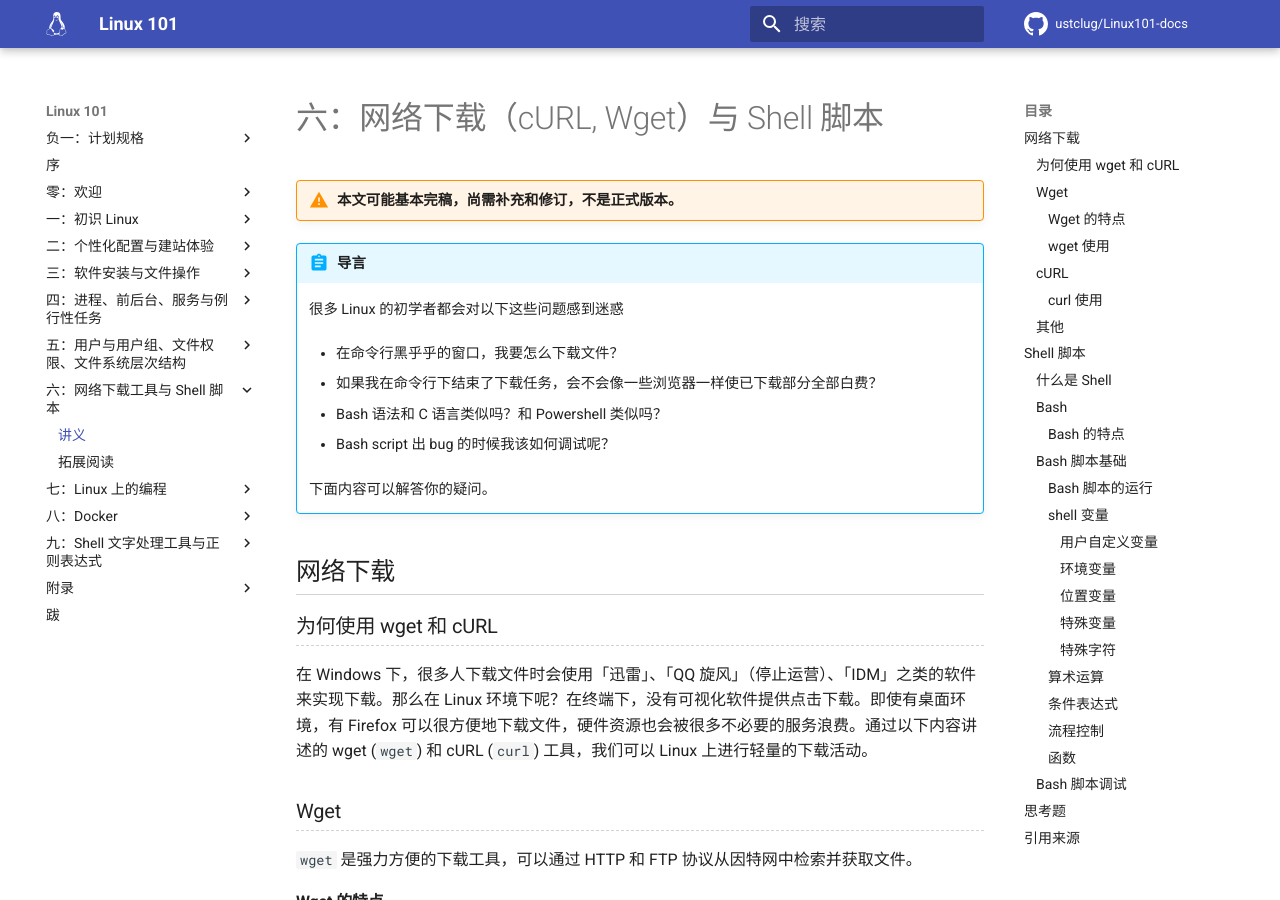
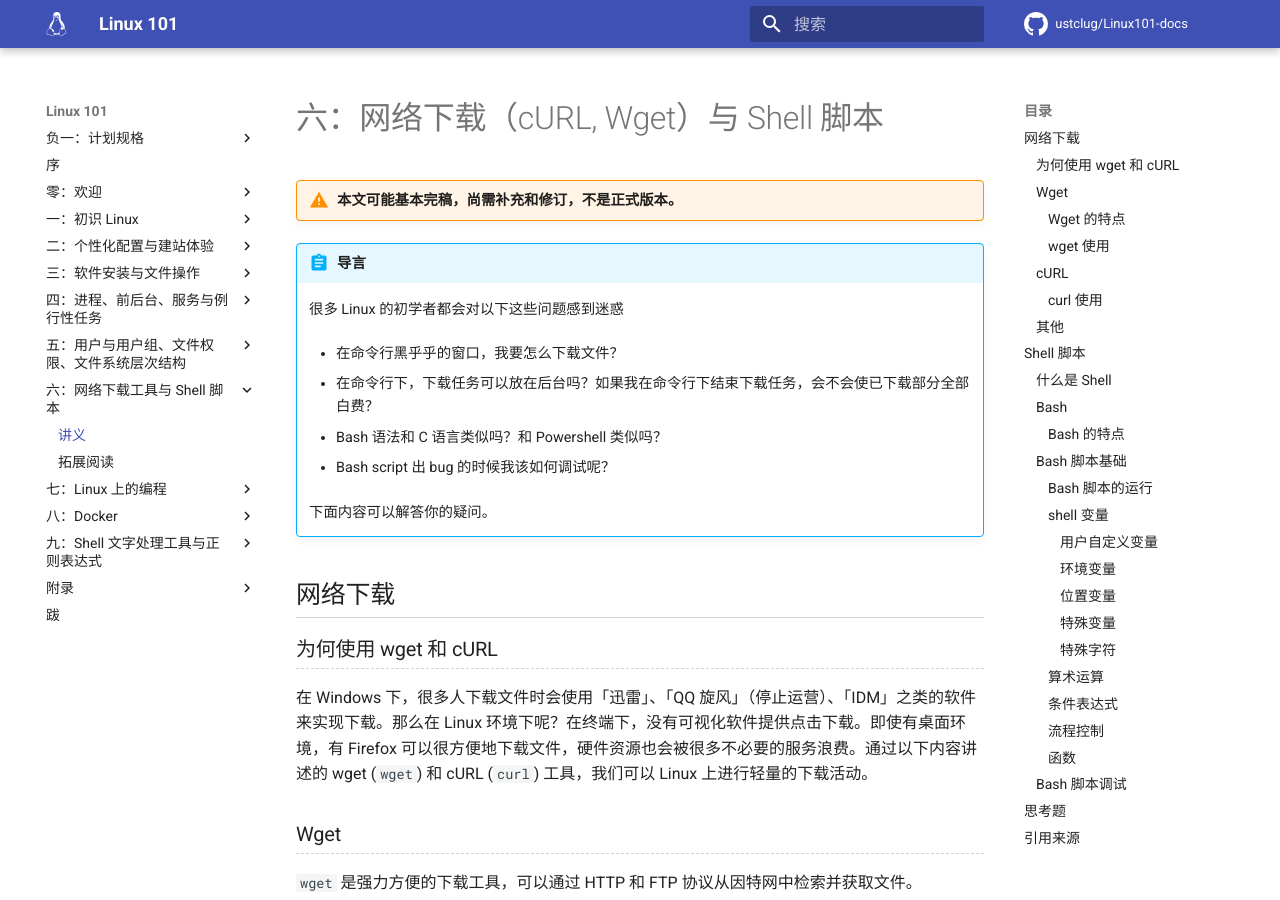
Before and after one commit to ustclug/Linux101-docs, an MkDocs documentation site: the page built from docs/Ch06/index.md, in a window 1280 px wide and 900 px high. Built offline with MkDocs 1.6.1 and Material for MkDocs 9.7.7, drawn with Linux system fonts in a browser that asks for light colours; comment, search, counter and statistics services are not loaded; some of the changed text lies outside the part shown.

Commit message:
Ch06: fix type

```diff
--- a/docs/Ch06/index.md
+++ b/docs/Ch06/index.md
@@ -8,7 +8,7 @@
 
     - 在命令行黑乎乎的窗口，我要怎么下载文件？
 
-    - 如果我在命令行下结束了下载任务，会不会像一些浏览器一样使已下载部分全部白费？
+    - 在命令行下，下载任务可以放在后台吗？如果我在命令行下结束下载任务，会不会使已下载部分全部白费？
 
     - Bash 语法和 C 语言类似吗？和 Powershell 类似吗？
 
@@ -309,7 +309,7 @@
 | --------------------------------- | ------------------------------------------ |
 | `string1 = string2`               | 如果两个串相等，则结果为真 (true: 0)       |
 | `string1 != string2`              | 如果两个串不相等，则结果为真               |
-| `string` 或  -n string`           | 如果字符串 string 长度不为 0，则结果为真   |
+| `string` 或 `-n string`           | 如果字符串 string 长度不为 0，则结果为真   |
 | `-z string`                       | 如果字符串 string 长度为 0，则结果为真     |
 
 - 数值比较
```
